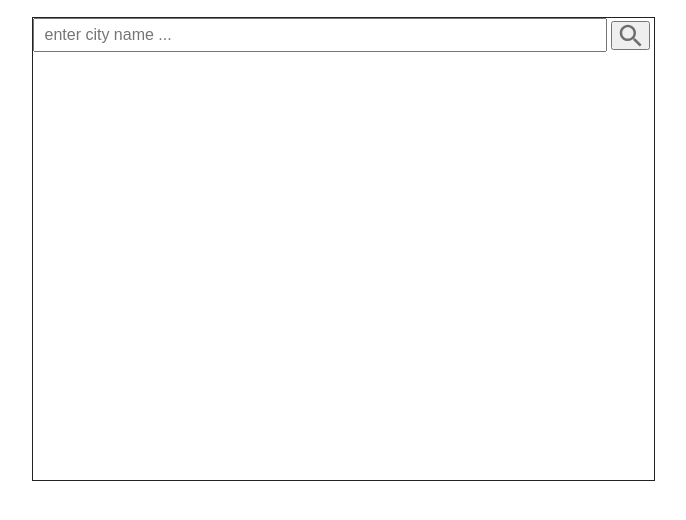
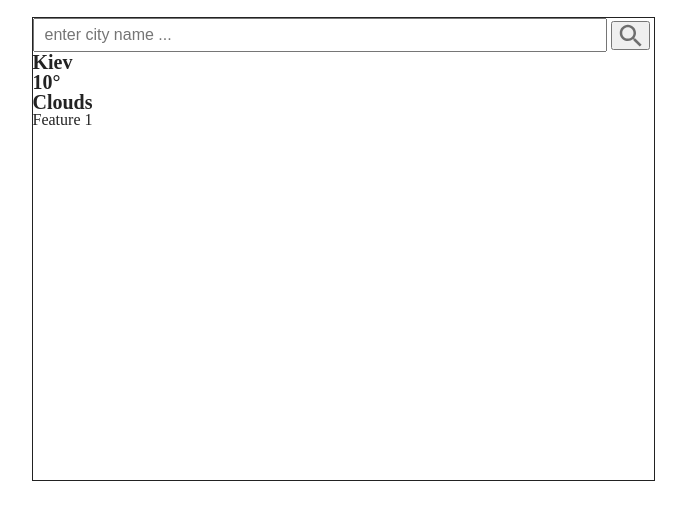
Before and after one commit to alligator2d/weather_app, a plain HTML site: page index.html in a window 1280 px wide. Shown: the part 68-588 px from the top of the page, without its empty margins (297-983 px from the left). Drawn offline with Linux system fonts and the light colour scheme.

Commit message:
add changes

```diff
--- a/index.html
+++ b/index.html
@@ -17,6 +17,19 @@
 	<input type="text" id="myInput" placeholder="enter city name ..." class="input">
 
 	<button><img src="img/Shape.svg" alt="search"></button>
+	<div class="pricing-table row">
+		<div class="package featured">
+			<p class="package-name">Kiev</p>
+
+			<p class="price">10&deg;</p>
+			<p class="disclaimer">Clouds</p>
+
+			<ul class="features">
+				<li>Feature 1</li>
+			</ul>
+<!--			<button class="button-primary">Go</button>-->
+		</div>
+	</div>
 	<div class="out"></div>
 </div>
 <script src="js/script.js"></script>
```
